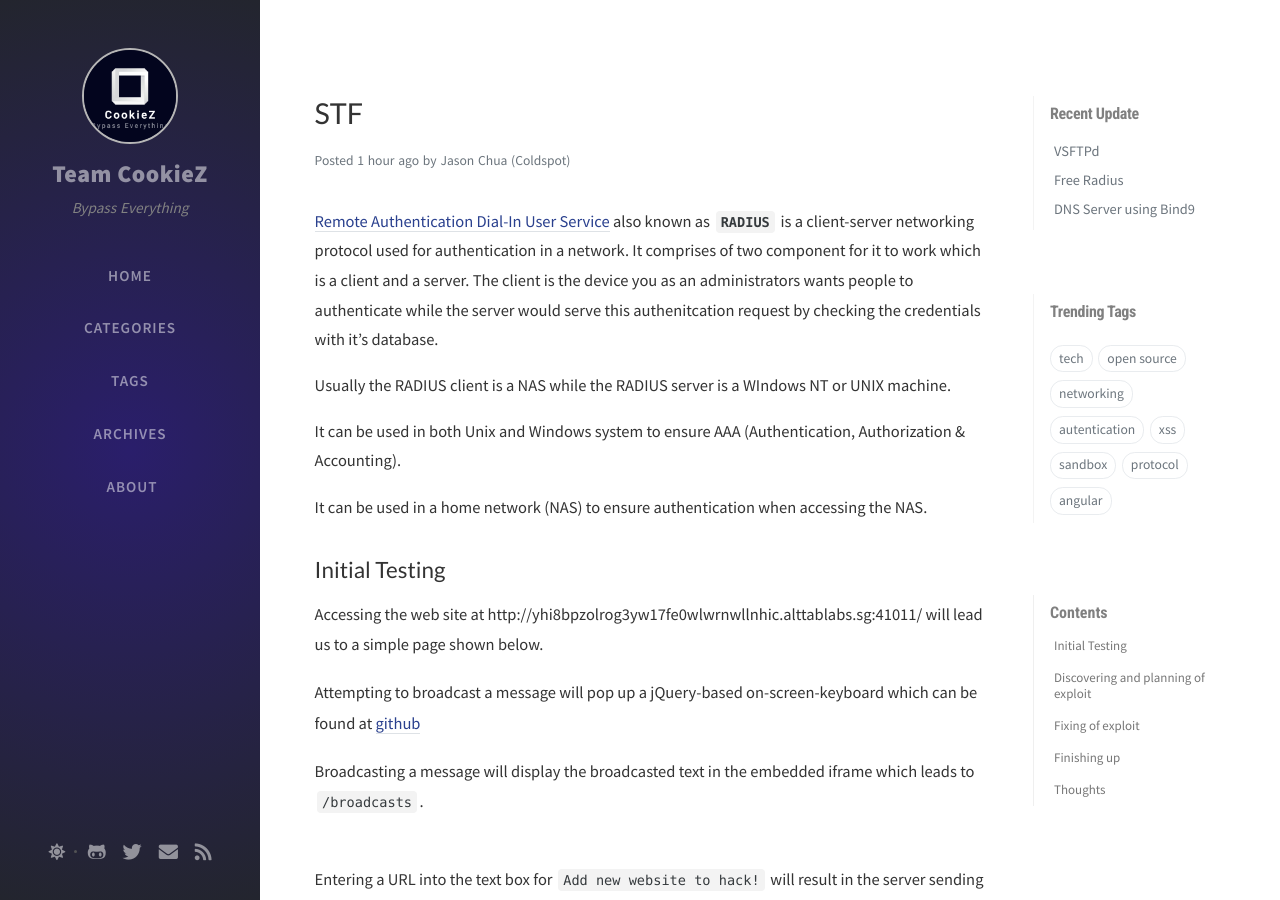
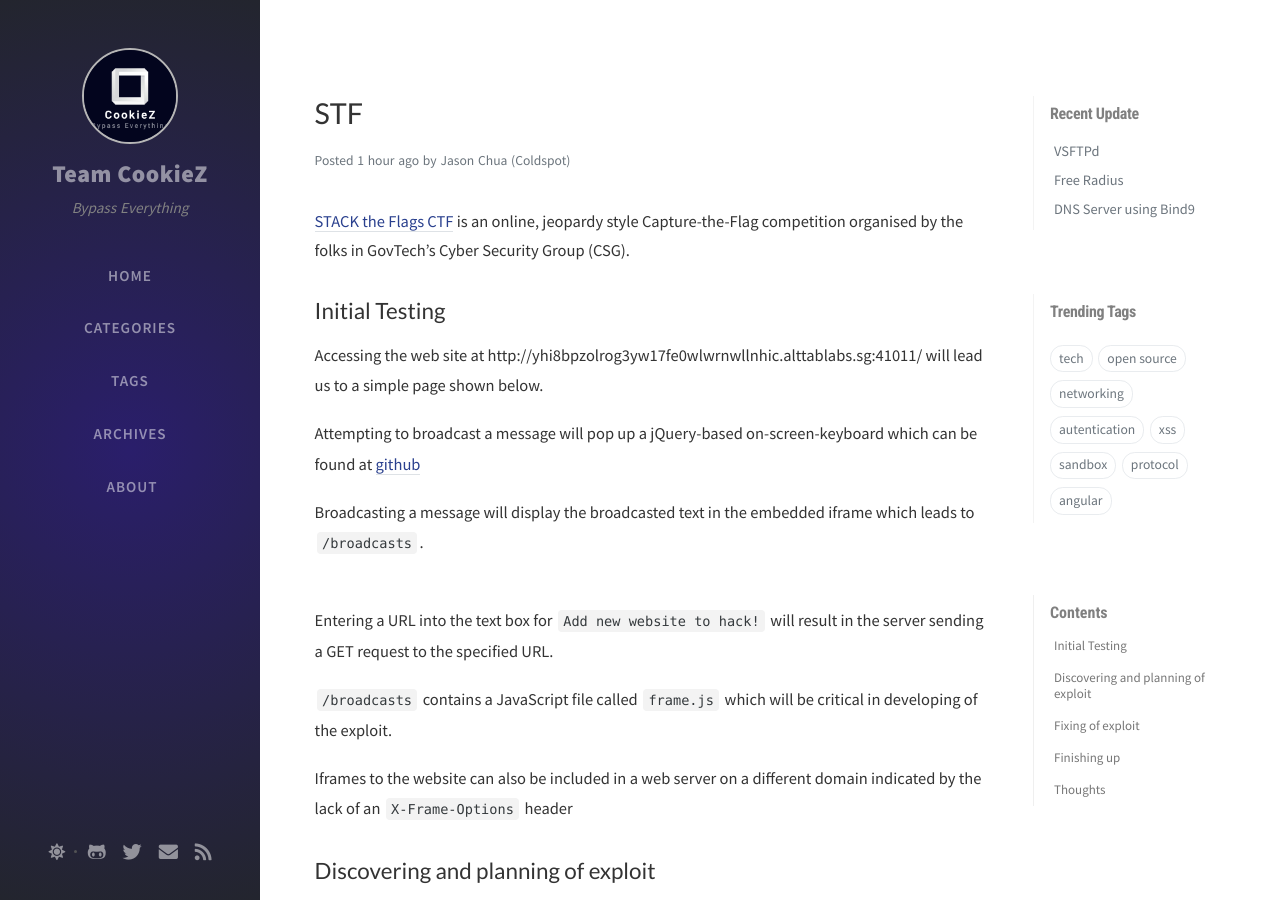
Before and after one commit to TeamCookieZ/TeamCookieZ.github.io, a Jekyll site: the page built from _posts/2020-12-08-STF-You-shall-not-pass!.md, in a window 1280 px wide and 900 px high. Built offline with Jekyll 4.4.1, drawn with Linux system fonts in a browser that asks for light colours; nearby versions of some CDN libraries; comment, search, counter and statistics services are not loaded.

Commit message:
Update and rename 2020-12-08-STF <You shall not pass!>.md to 2020-12-08-STF-You-shall-not-pass!.md

```diff
--- a/_posts/2020-12-08-STF <You shall not pass!>.md
+++ b/_posts/2020-12-08-STF-You-shall-not-pass!.md
@@ -8,16 +8,8 @@ toc: true
 ---
 
 
-[Remote Authentication Dial-In User Service](https://en.wikipedia.org/wiki/RADIUS) also known as **`RADIUS`** is a client-server networking protocol
-used for authentication in a network. It comprises of two component for it to work which is a client and a server. The client is the device you as an
-administrators wants people to authenticate while the server would serve this authenitcation request by checking the credentials with it's database.
+[STACK the Flags CTF](https://ctf.tech.gov.sg/) is an online, jeopardy style Capture-the-Flag competition organised by the folks in GovTech’s Cyber Security Group (CSG).
 
-Usually the RADIUS client is a NAS while the RADIUS server is a WIndows NT or UNIX machine.
-
-It can be used in both Unix and Windows system to ensure AAA (Authentication, Authorization & Accounting).
-
-It can be used in a home network (NAS) to ensure authentication when accessing the NAS.
-![upload-image](/assets/img/sample/free-radius/RADIUS-Server.gif)
 
 ## Initial Testing
 Accessing the web site at http://yhi8bpzolrog3yw17fe0wlwrnwllnhic.alttablabs.sg:41011/ will lead us to a simple page shown below.
```
